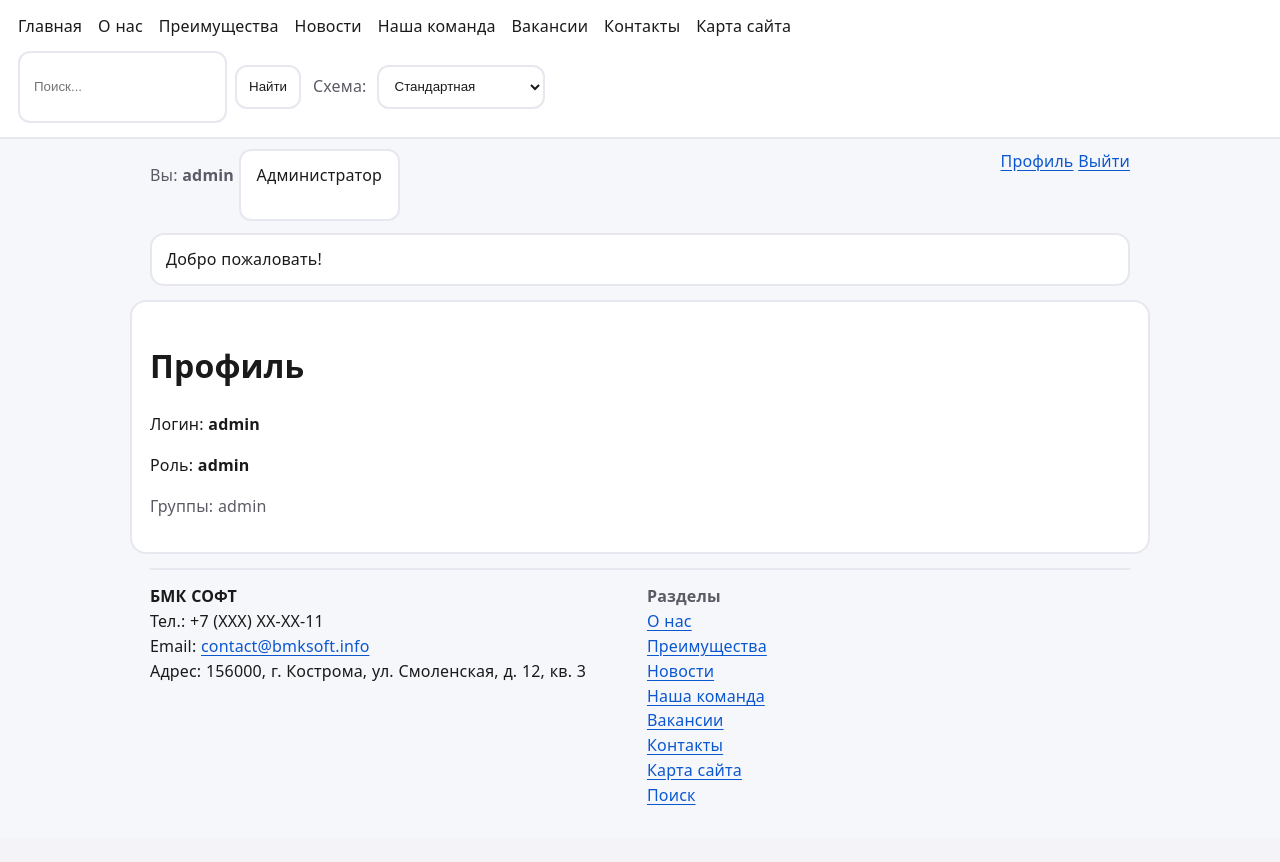
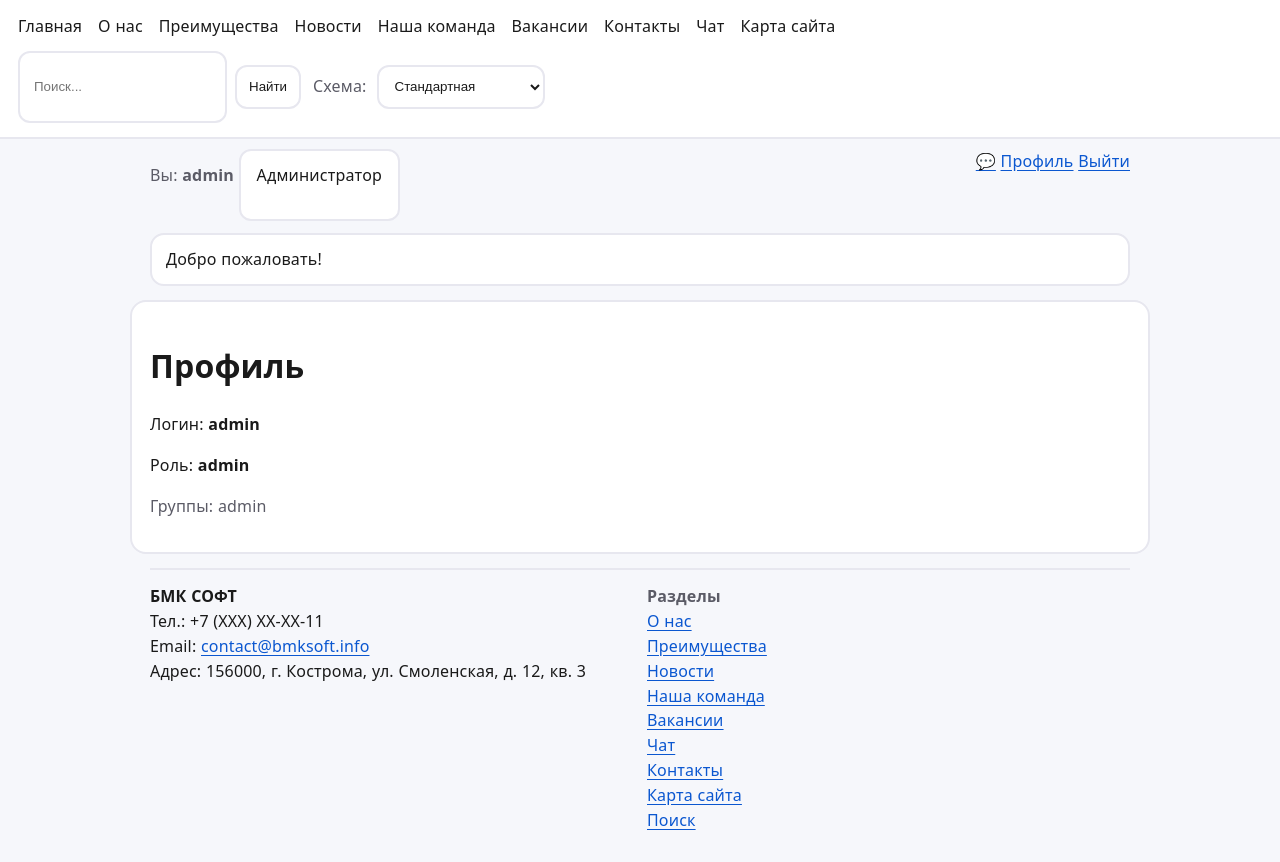
Before and after one commit to Onastasy/Site-BMK, a Django app: page /accounts/profile/ in a window 1280 px wide. Before the commit the page ends 805 px from the top, so only its background shows below. Run offline with Django 5.2, Linux system fonts and the light colour scheme; a user stored in the database is signed in; data comes from the database, SQL or seed files in the repository; both versions use the stored data as it was after the commit.

Commit message:
добавлена ссылка на БМК Чат в главное меню, панель пользователя и подвал

```diff
--- a/templates/base.html
+++ b/templates/base.html
@@ -19,6 +19,7 @@
       <a href="{% url 'team' %}">Наша команда</a>
       <a href="{% url 'vacancies' %}">Вакансии</a>
       <a href="{% url 'contact' %}">Контакты</a>
+      <a href="{% url 'messaging:chat_list' %}">Чат</a>
       <a href="{% url 'sitemap' %}">Карта сайта</a>
     </nav>
 
@@ -51,6 +52,7 @@
     </div>
     <div class="auth">
       {% if user.is_authenticated %}
+        <a href="{% url 'messaging:chat_list' %}">💬</a>
         <a href="{% url 'profile' %}">Профиль</a>
         <a href="{% url 'logout' %}">Выйти</a>
       {% else %}
@@ -96,6 +98,7 @@
         <div><a href="{% url 'news:list' %}">Новости</a></div>
         <div><a href="{% url 'team' %}">Наша команда</a></div>
         <div><a href="{% url 'vacancies' %}">Вакансии</a></div>
+        <div><a href="{% url 'messaging:chat_list' %}">Чат</a></div>
         <div><a href="{% url 'contact' %}">Контакты</a></div>
         <div><a href="{% url 'sitemap' %}">Карта сайта</a></div>
         <div><a href="{% url 'search' %}">Поиск</a></div>
```
Also changed, not shown: db.sqlite3. Lines whose indentation alone changed are shown as unchanged.
